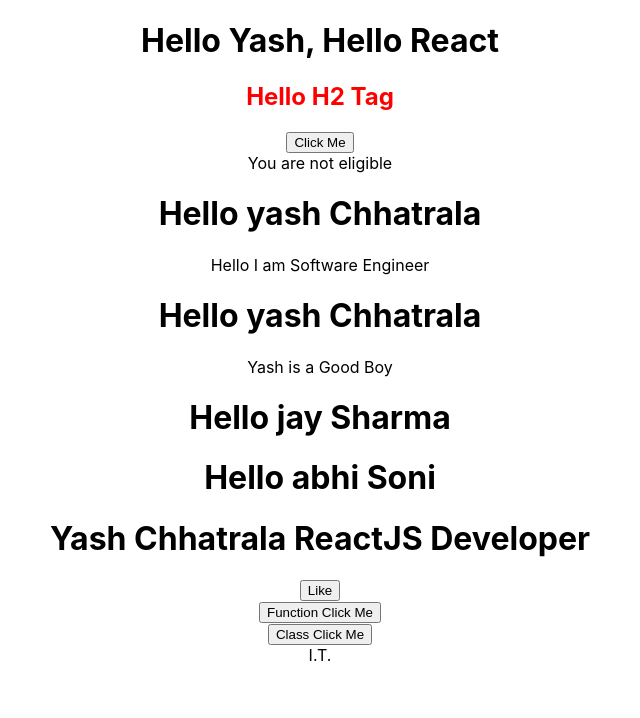
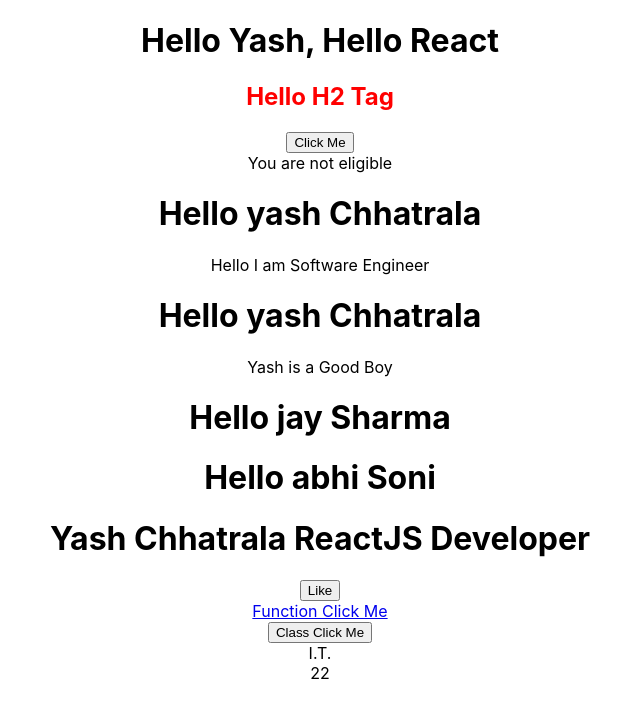
Before and after one commit to yash2500/Projects, a React (Create React App) app in the folder completereact/: page / in a window 1280 px wide. Shown: the top 718 px of the page, without its empty margins (320-960 px from the left). Built offline with nearby package versions, Linux system fonts and the light colour scheme.

Commit message:
preventdefault

```diff
--- a/completereact/src/App.js
+++ b/completereact/src/App.js
@@ -48,7 +48,7 @@
 
       <FunctionClick />
 
-      <CFunctionClick/>
+      <CFunctionClick roll="22" />
     </div>
   );
 }
--- a/completereact/src/components/CFunctionClick.js
+++ b/completereact/src/components/CFunctionClick.js
@@ -2,12 +2,13 @@
 
 export class CFunctionClick extends Component {
 
-    constructor(){
-        super();
+    constructor(props){
+        super(props);
         this.changeEvent=this.changeEvent.bind(this);
 
         this.state={
-            course: "I.T."
+            course: "I.T.",
+            roll: this.props.roll
         }
     }
 
@@ -15,7 +16,7 @@
         this.setState({
             course: "Computer"
         })
-        console.log('Hello Yash', this.state.course);
+        console.log('Hello Yash', this.state.course, this.state.roll);
     }
 
   render() {
@@ -24,6 +25,8 @@
         <button onClick={this.changeEvent}>Class Click Me</button>
         <br />
         {this.state.course}
+        <br />
+        {this.state.roll}
       </div>
     )
   }
--- a/completereact/src/components/FunctionClick.js
+++ b/completereact/src/components/FunctionClick.js
@@ -2,13 +2,14 @@
 
 function FunctionClick() {
 
-    function changeEvent() {
+    function changeEvent(e) {
+        e.preventDefault();
         console.log("Hello Event handling...");
     }
 
   return (
     <div>
-        <button onClick={changeEvent}>Function Click Me</button>
+        <a href='https://www.google.com/' onClick={changeEvent}>Function Click Me</a>
     </div>
   )
 }
```
